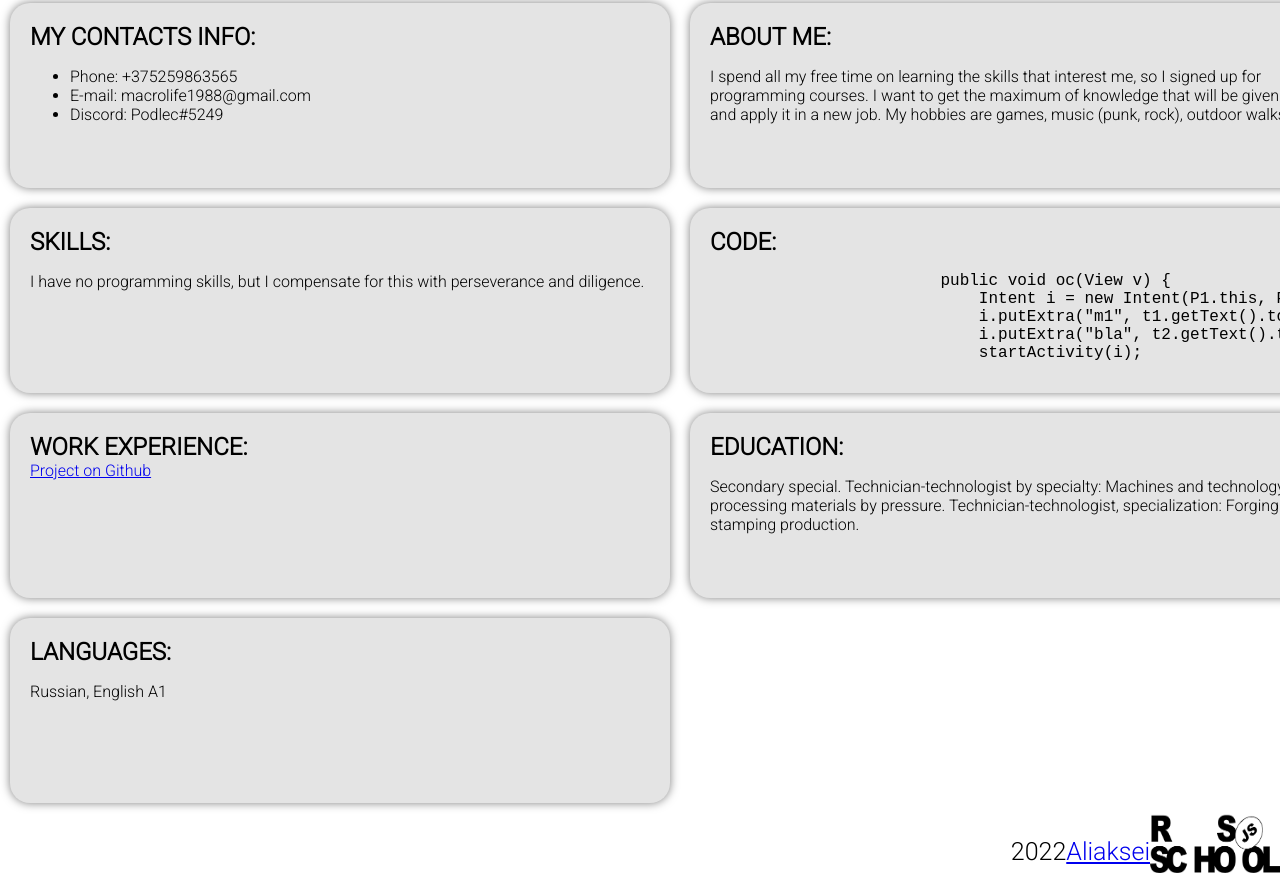
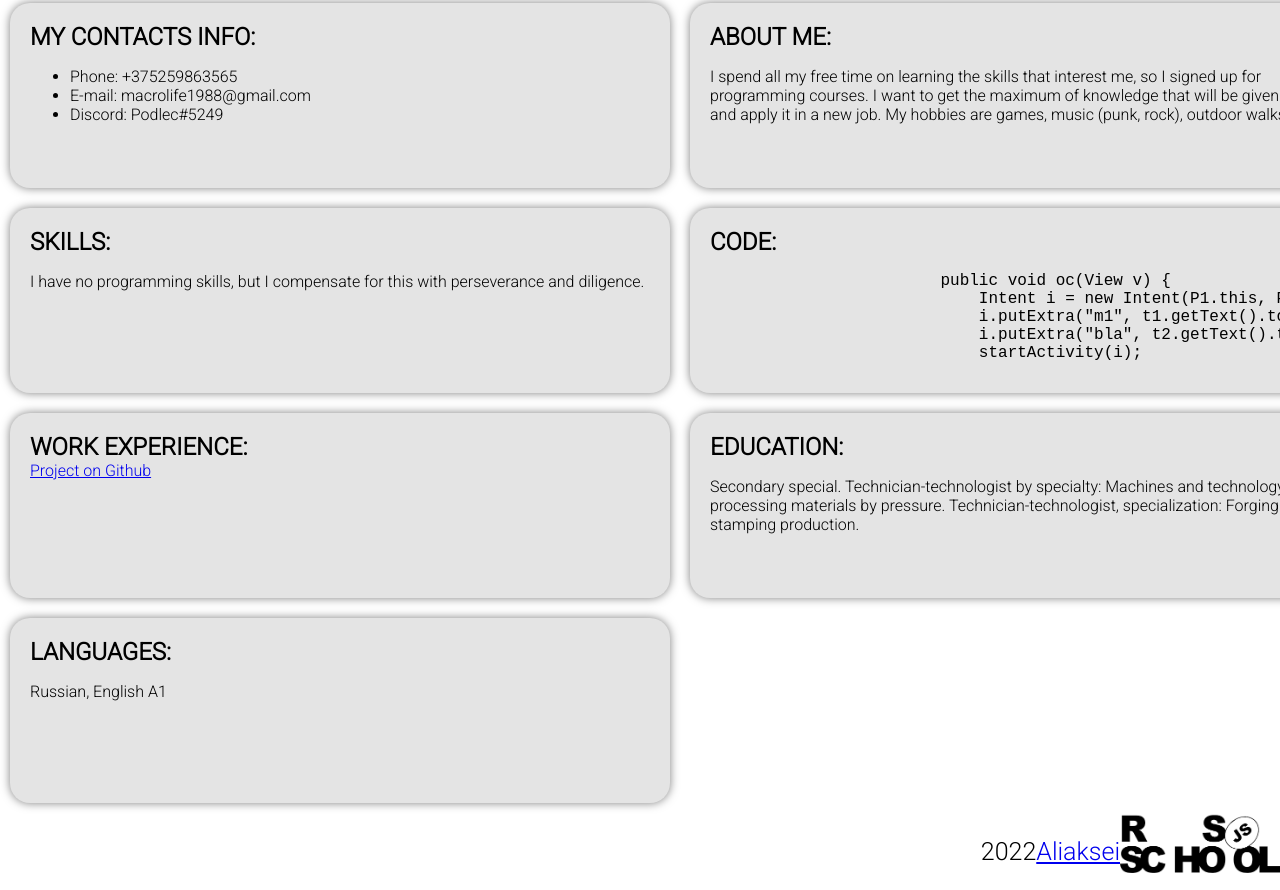
Before and after one commit to SirPodlec/rsschool-cv, a plain HTML site: page index.html in a window 1280 px wide. Shown: the part 387-1277 px from the top of the page. Drawn offline with Linux system fonts and the light colour scheme.

Commit message:
init: stylecss

```diff
--- a/index.html
+++ b/index.html
@@ -89,7 +89,7 @@
                 <a href="https://github.com/SirPodlec"> Aliaksei</a>
             </div>
             <div>
-               <img src="rs2.jpg" alt="logo" class="logo">
+                <a href="https://rs.school/js"><img src="rs2.jpg" alt="logo" class="logo"></a>
             </div>
         </section>
     </footer>
--- a/style.css
+++ b/style.css
@@ -85,6 +85,6 @@ h1, h2 {
 }
 
 .logo {
-  width: 130px;
+  width: 160px;
   height: 60px;
 }
```
